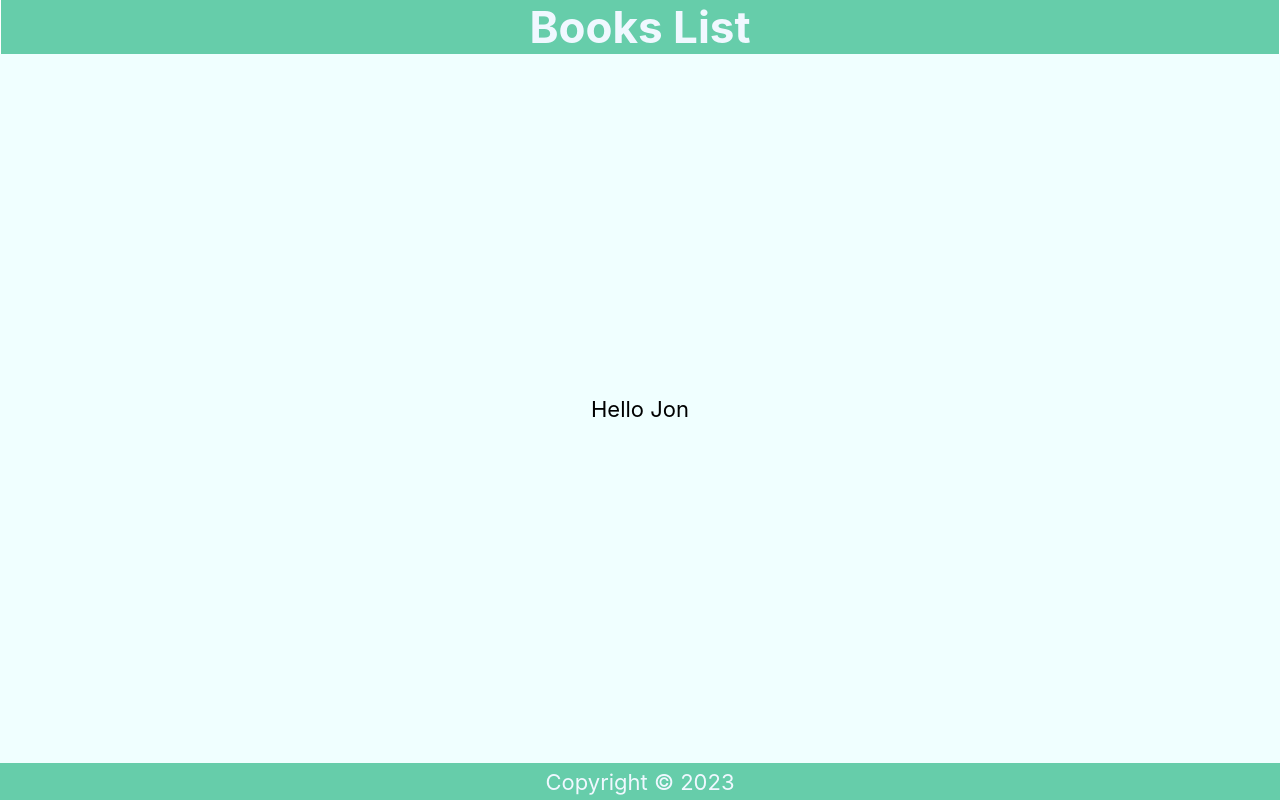
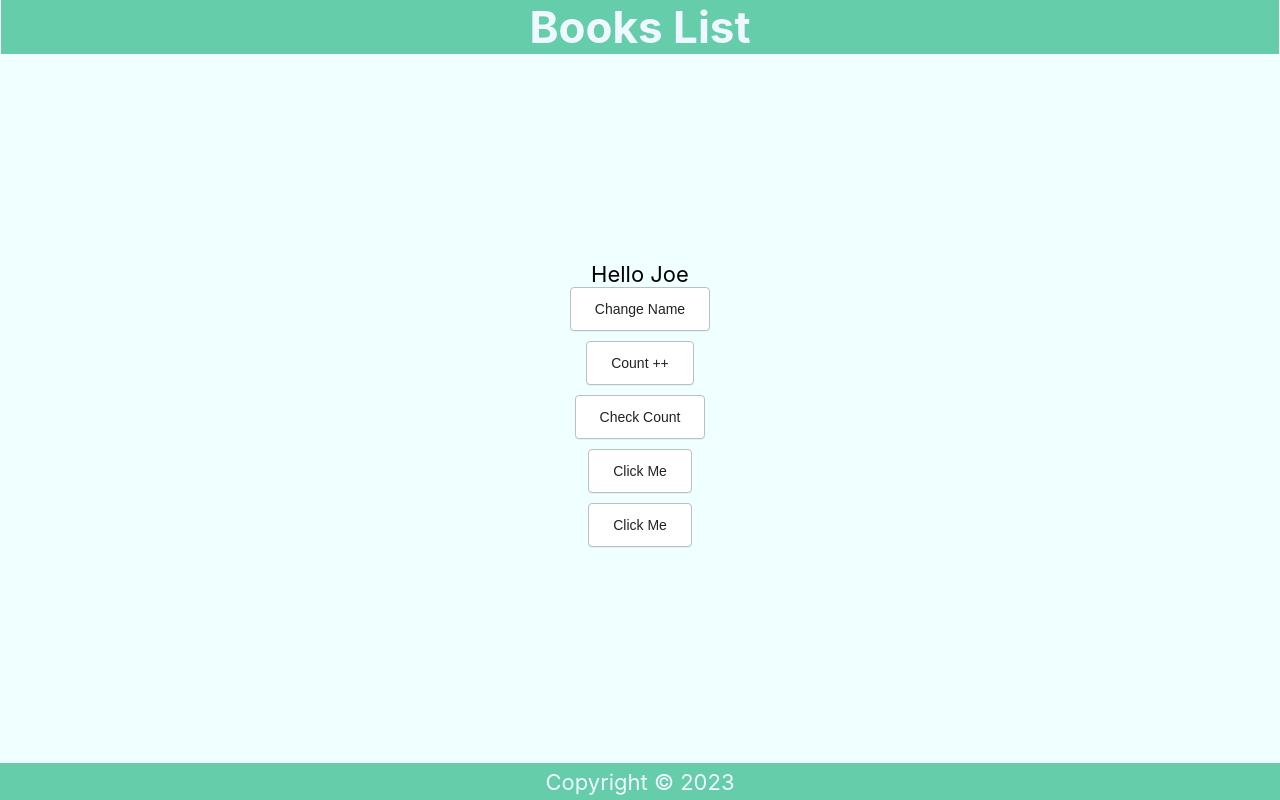
Before and after one commit to JNasri/REACT.js, a React (Create React App) app: page / in a window 1280 px wide. Built offline with nearby package versions, Linux system fonts and the light colour scheme.

Commit message:
ClickEvent and useState hook

```diff
--- a/src/Content.js
+++ b/src/Content.js
@@ -3,15 +3,47 @@
 // then type rafce
 import React from "react";
 
+// React hook : JS reusable code that helps alot
+
+// importing useState hook
+import { useState } from "react";
+
 const Content = () => {
+  // below is a code for the useState hook
+  // name is the name to be shown and setName changes the name
+  // Joe is default name when we render the page for the first time
+  const [name, setName] = useState("Joe");
+
+  // another useState hook example
+  const [count, setCount] = useState(0);
+
   const handleNames = () => {
     const names = ["Mike", "Rob", "Jon"];
     const int = Math.floor(Math.random() * 3);
-    return names[int];
+    // call the useState function to change the name
+    setName(names[int]);
+  };
+
+  const handleClick = () => {
+    console.log(count);
+  };
+
+  const handleClick2 = (name) => {
+    console.log(`Hello, ${name}`);
+  };
+
+  const handleClick3 = (e) => {
+    console.log(e);
   };
   return (
     <main>
-      <p>Hello {handleNames()}</p>
+      <p>Hello {name}</p>
+      <button onClick={handleNames}>Change Name</button>
+      <button onClick={() => setCount(count + 1)}>Count ++</button>
+      <button onClick={handleClick}>Check Count</button>
+
+      <button onClick={() => handleClick2("Dave")}>Click Me</button>
+      <button onClick={(e) => handleClick3(e)}>Click Me</button>
     </main>
   );
 };
--- a/src/index.css
+++ b/src/index.css
@@ -19,6 +19,29 @@ body {
   -moz-osx-font-smoothing: grayscale;
 }
 
+button {
+  margin-bottom: 10px;
+  display: inline-block;
+  outline: 0;
+  cursor: pointer;
+  text-align: center;
+  border: 1px solid #babfc3;
+  padding: 11px 24px;
+  min-height: 44px;
+  min-width: 44px;
+  color: #202223;
+  background: #ffffff;
+  border-radius: 4px;
+  font-weight: 500;
+  font-size: 14px;
+  box-shadow: rgba(0, 0, 0, 0.05) 0px 1px 0px 0px;
+}
+
+button:hover {
+  background: #f6f6f7;
+  outline: 1px solid transparent;
+}
+
 .App {
   display: flex;
   flex-direction: column;
@@ -38,7 +61,7 @@ header {
 }
 
 main {
-  background-color:azure;
+  background-color: azure;
   width: 100%;
   display: flex;
   flex-direction: column;
```
